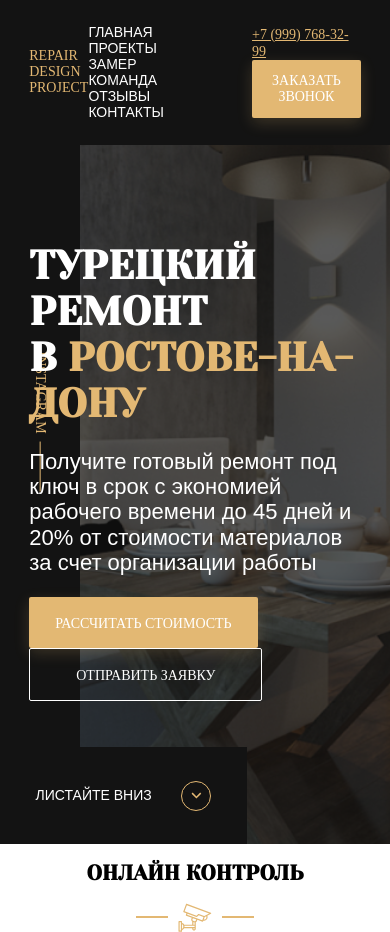
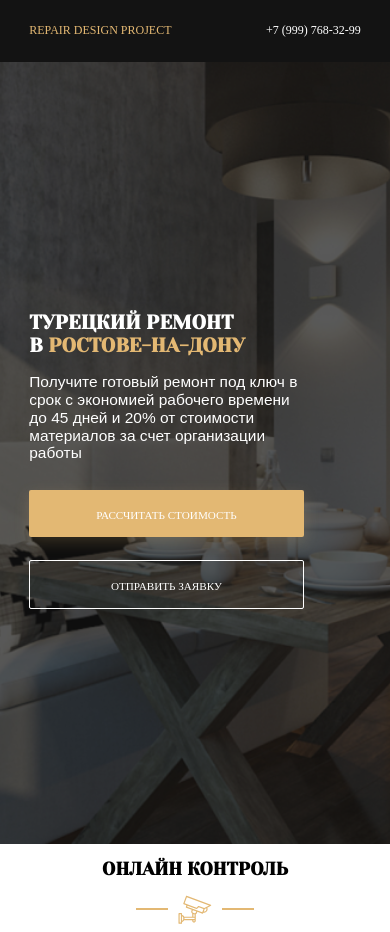
Before and after one commit to corebenediktus/repair-design, a website: page src/index.html in a window 390 px wide. Drawn offline with Linux system fonts and the light colour scheme.

Commit message:
refact: make responsive layout for header and hero

```diff
--- a/src/sass/_interface.sass
+++ b/src/sass/_interface.sass
@@ -4,6 +4,7 @@
   border-radius: 2px
   text-transform: uppercase
   font-family: FuturaDemiC
+  font-size: 0.93rem
   &:hover
     cursor: pointer
 
--- /dev/null
+++ b/src/sass/_media.sass
@@ -0,0 +1,43 @@
+@media screen and ( max-width: 1200px )
+  html
+    font-size: 12px
+  .nav
+    &__item
+      margin-right: 1rem
+
+@media screen and ( max-width: 992px )
+  .nav
+    display: none
+  .hero
+    &__instagram
+      display: none
+    &__content
+      margin-left: 0
+
+@media screen and ( max-width: 576px )
+  .contacts
+    &__button
+      display: none
+    &__phone
+      margin-right: 0
+      color: $light
+      text-decoration: none
+  .title
+      font-size: 1.64rem
+  .hero
+    &__text
+      font-size: 1.29rem
+      margin-bottom: 2.28rem
+    &__content
+      max-width: 22.86rem
+    &__button
+      display: block
+      min-width: 22.86rem
+      margin-bottom: 1.85rem
+    &__scroll-down
+      display: none
+
+@media screen and ( max-height: 525px )
+  .hero
+    &__scroll-down
+      display: none
--- a/src/sass/_settings.sass
+++ b/src/sass/_settings.sass
@@ -1,8 +1,12 @@
 *, *:before, *:after
   box-sizing: border-box
+
+html
+  font-size: 14px
+
 body
   font-family: 'Futura Book', sans-serif
-  font-size: 14px
+  font-size: 1rem
 
 .section
   &-title
--- a/src/sass/style.sass
+++ b/src/sass/style.sass
@@ -7,3 +7,4 @@
 @import 'templates/header'
 @import 'templates/hero'
 @import 'templates/control'
+@import 'media'
--- a/src/sass/templates/_header.sass
+++ b/src/sass/templates/_header.sass
@@ -20,13 +20,15 @@
   font-family: FuturaDemiC
 
 .nav
+  &:hover
+    cursor: pointer
   &__item
     color: $light
     text-decoration: none
     text-transform: uppercase
-    margin-right: 40px
+    margin-right: 2.85rem
     transition: color 0.2s
-    &::hover
+    &:hover
       color: $primary
 
 
--- a/src/sass/templates/_hero.sass
+++ b/src/sass/templates/_hero.sass
@@ -19,10 +19,11 @@
     background-color: rgba($dark, 0.7)
 
   &__content
-    max-width: 670px
+    max-width: 47.85rem
     position: relative
+    margin-left: 4.28rem
   &__text
-    font-size: 22px;
+    font-size: 1.57rem
     max-width: 500px
   &__button
     margin-right: 20px
@@ -86,6 +87,6 @@
   margin: 0
   font-family: 'Yeseva One', cursive;
   text-transform: uppercase
-  font-size: 40px
+  font-size: 2.85rem
   &--primary
     color: $primary
```
Also changed, not shown: src/css/style.css, src/sass/style.css, 1 other file.
